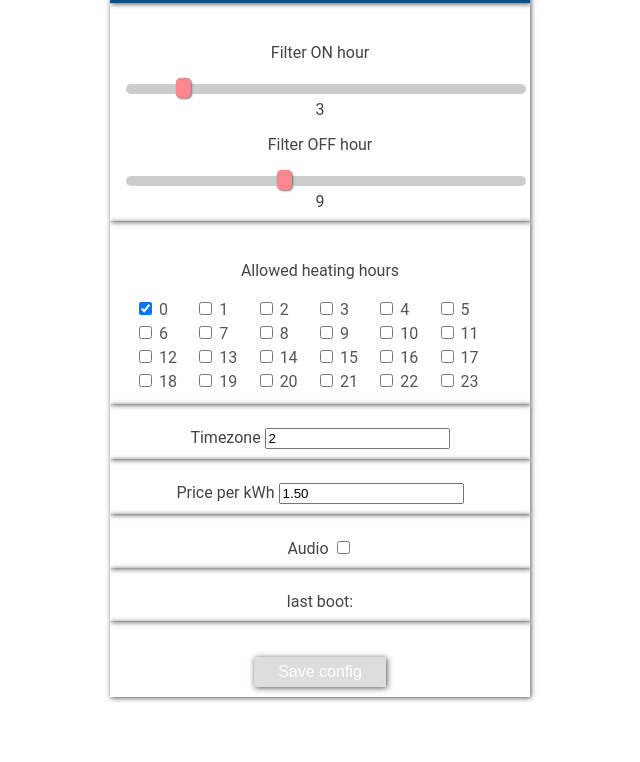
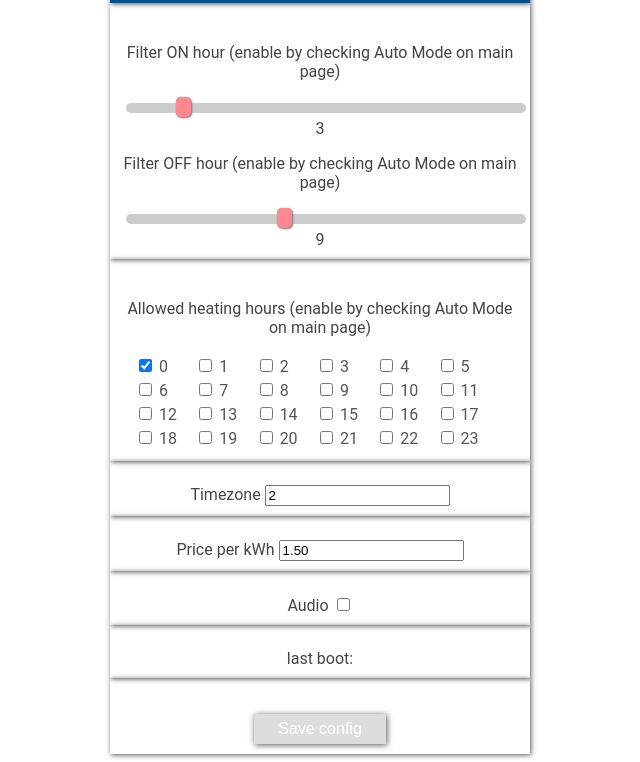
Before and after one commit to visualapproach/WiFi-remote-for-Bestway-Lay-Z-SPA, a plain HTML site: page Code/ESP12E_Bestway_controller_v1.27/data/config.html in a window 1280 px wide. Shown: the part 55-817 px from the top of the page, without its empty margins (320-960 px from the left). Drawn offline with Linux system fonts and the light colour scheme; no server answers.

Commit message:
Add files via upload

```diff
--- a/Code/ESP12E_Bestway_controller_v1.27/data/config.html
+++ b/Code/ESP12E_Bestway_controller_v1.27/data/config.html
@@ -16,15 +16,15 @@
             <h1>SPA Config</h1>
         </header>
         <div>
-			<p>Filter ON hour</p>
+			<p>Filter ON hour (enable by checking Auto Mode on main page)</p>
 			<input class="enabled" id="filterON" type="range" min="0" max="23" step="1" value="3">
 			<span id="fonval"></span>
-			<p>Filter OFF hour</p>
+			<p>Filter OFF hour (enable by checking Auto Mode on main page)</p>
 			<input class="enabled" id="filterOFF" type="range" min="0" max="23" step="1" value="9">
 			<span id="foffval"></span>
         </div>
 		<div>
-			<p>Allowed heating hours</p>
+			<p>Allowed heating hours (enable by checking Auto Mode on main page)</p>
 			<table>
 				<tr>
 					<td style="width: 10%; text-align: left"><input type="checkbox" id="h0" style="background-color:#999" checked="true">
--- /dev/null
+++ b/Code/ESP12E_Bestway_controller_v1.27/data/eventlog.csv
@@ -0,0 +1 @@
+hej
```
Also changed, not shown: Code/ESP12E_Bestway_controller_v1.27/data/index.html (+1 -1 lines).
